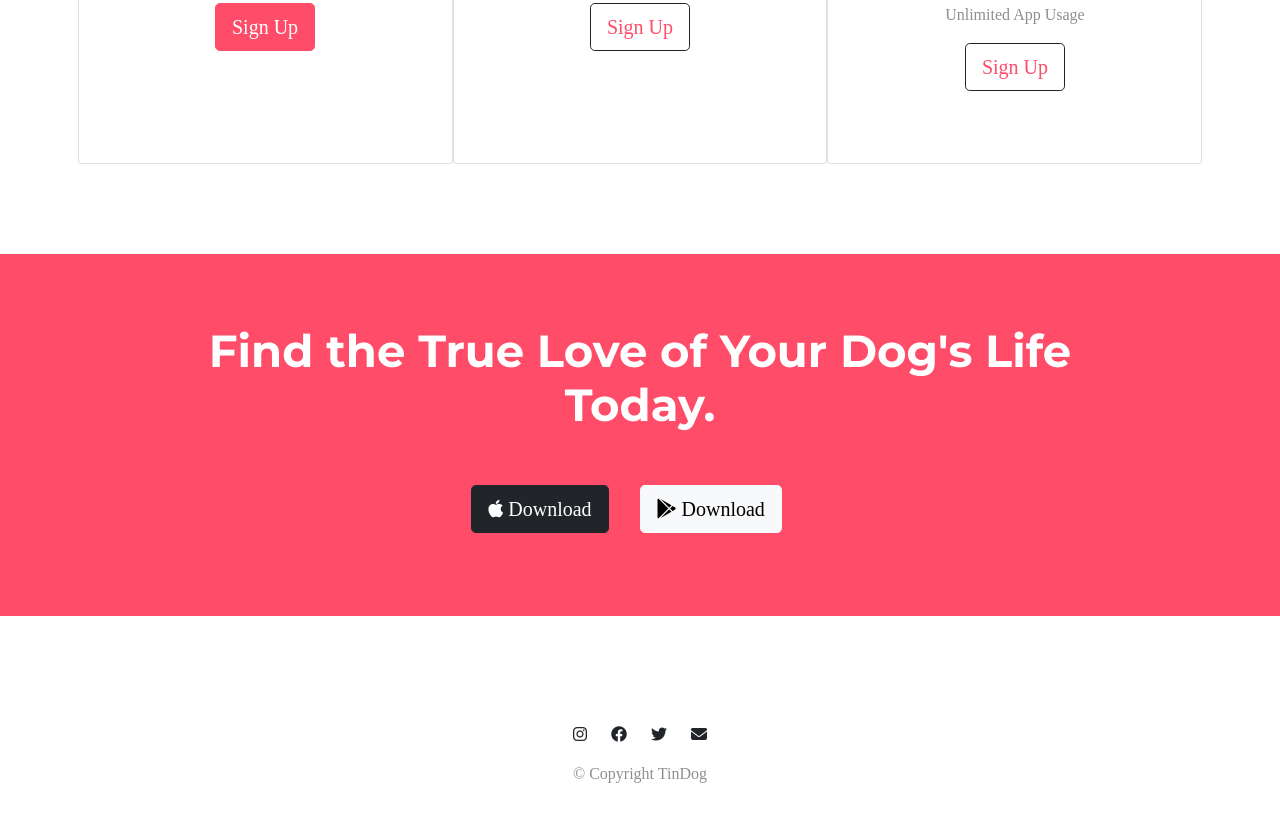
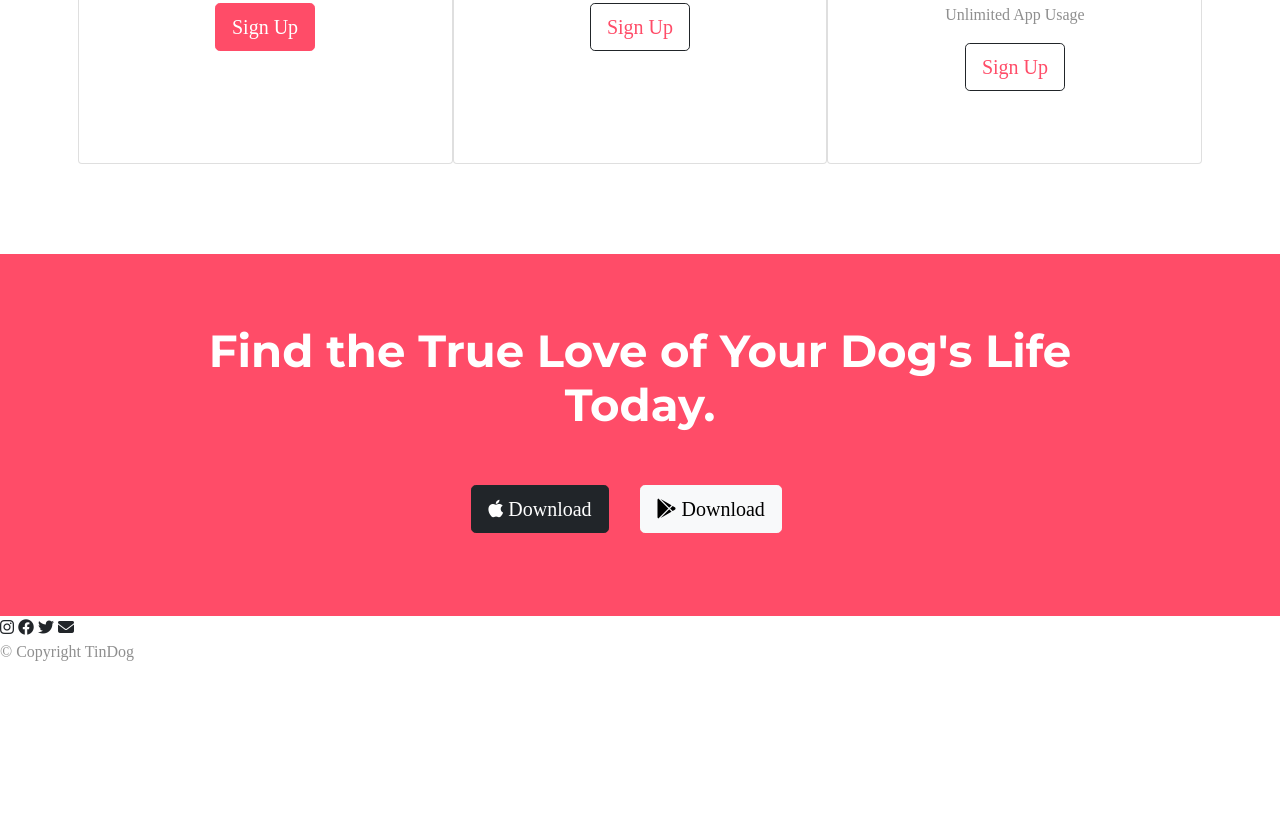
Before and after one commit to apooravmalik/Tindog, a plain HTML site: page index.html in a window 1280 px wide. Shown: the part 2373-3195 px from the top of the page. After the commit the page ends 3053 px from the top, so only its background shows below. Drawn offline with nearby package versions, Linux system fonts and the light colour scheme.

Commit message:
Changed Footer

```diff
--- a/css/styles.css
+++ b/css/styles.css
@@ -182,12 +182,3 @@ p {
     margin-top: 32px;
 }
 /* Footer */
-
-#footer{
-    padding: 7% 15%;
-    text-align: center;
-
-}
-.footer-icon{
-    margin: 20px 10px;
-}
```
